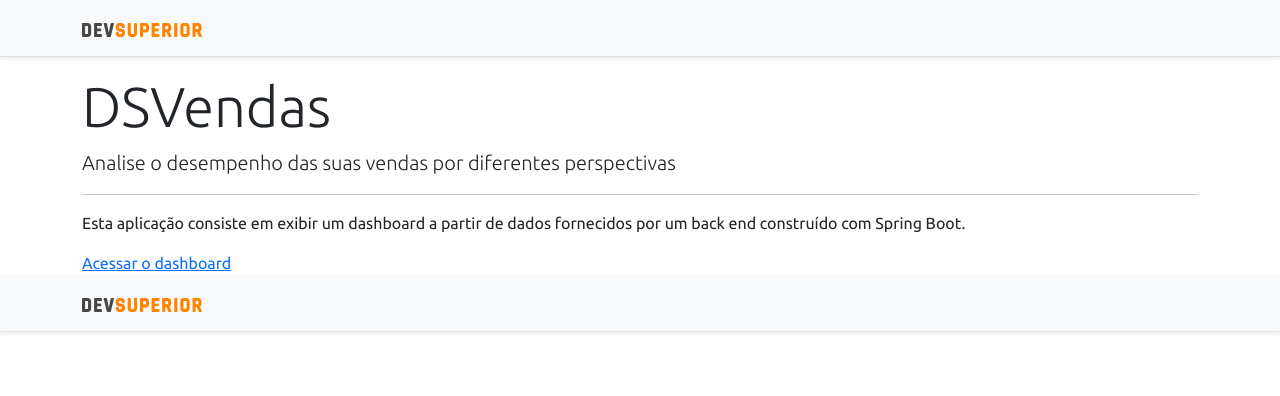
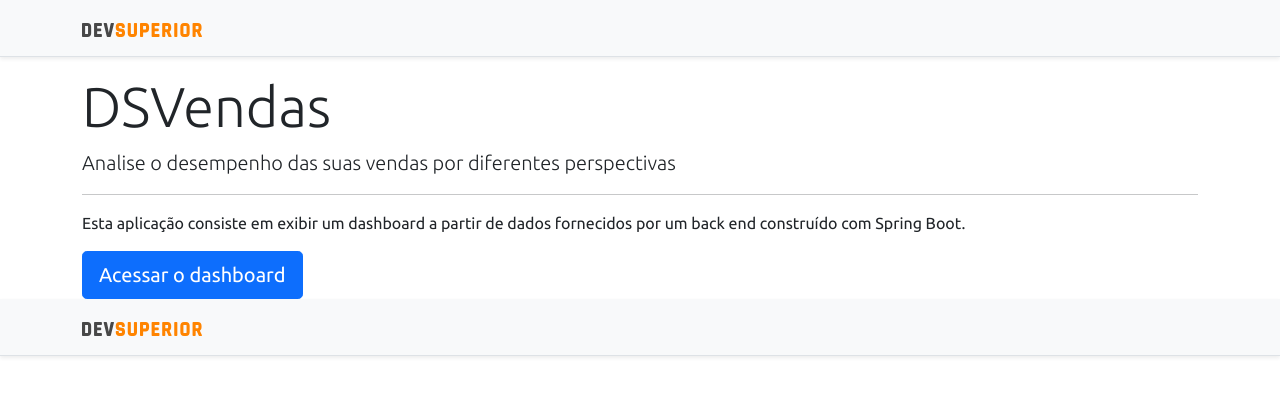
Before and after one commit to danielhohl/projeto-sds3, a React (Create React App) app in the folder frontend/: page / in a window 1280 px wide. Shown: the top 396 px of the page. Built offline with nearby package versions, Linux system fonts and the light colour scheme.

Commit message:
Home, navigation

```diff
--- a/frontend/src/components/NavBar/index.tsx
+++ b/frontend/src/components/NavBar/index.tsx
@@ -1,4 +1,5 @@
 import ImgDsDark from 'assets/img/ds-dark.svg';
+import { Link } from "react-router-dom";
 
 //Podemos mudar a forma como é escrita a função
 //function NavBar() {
@@ -7,7 +8,9 @@ import ImgDsDark from 'assets/img/ds-dark.svg';
         <div className="d-flex flex-column flex-md-row align-items-center p-3 px-md-4 mb-3 bg-light border-bottom shadow-sm">
         <div className="container">
           <nav className="my-2 my-md-0 mr-md-3">
-            <img src={ImgDsDark} alt="DevSuperior" width="120" />
+            <Link to="/">
+              <img src={ImgDsDark} alt="DevSuperior" width="120" />
+            </Link>
           </nav>
         </div>
       </div>
--- a/frontend/src/pages/Home/index.tsx
+++ b/frontend/src/pages/Home/index.tsx
@@ -17,7 +17,7 @@ const Home = () => {
                 <p className="lead">Analise o desempenho das suas vendas por diferentes perspectivas</p>
                 <hr />
                 <p>Esta aplicação consiste em exibir um dashboard a partir de dados fornecidos por um back end construído com Spring Boot.</p>
-                <Link to="/dashboard">
+                <Link className="btn btn-primary btn-lg" to="/dashboard">
                     Acessar o dashboard
                 </Link>
             </div>
```
